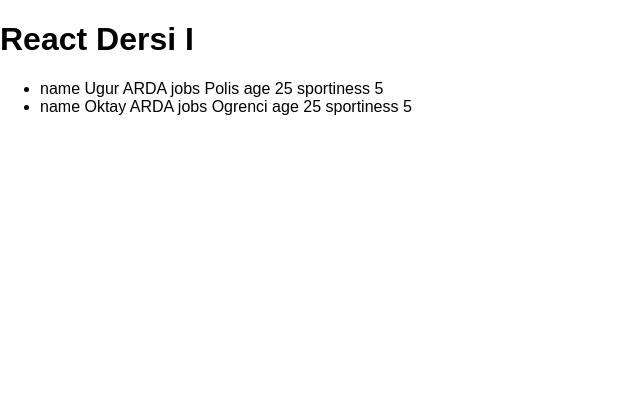
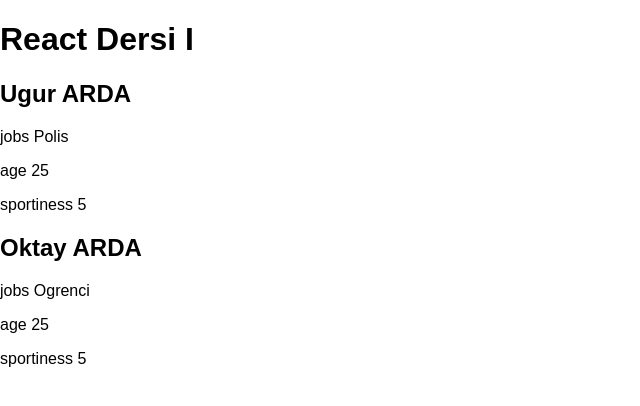
Before and after one commit to hoarda/react-dersi-1, a React (Create React App) app: page / in a window 1280 px wide. Shown: the top 406 px of the page, without its empty margins (0-640 px from the left). Built offline with nearby package versions, Linux system fonts and the light colour scheme.

Commit message:
Change html tags

```diff
--- a/src/App.js
+++ b/src/App.js
@@ -2,22 +2,21 @@
 
 function Person(props) {
   return (
-    <li>
-      name {props.name}
-      jobs {props.jobs}
-      age {props.age}
-      sportiness {props.sportiness}
-    </li>
+    <div>
+      <h2>{props.name}</h2>
+      <p>jobs {props.jobs}</p>
+      <p>age {props.age}</p>
+      <p>sportiness {props.sportiness}</p>
+    </div>
   );
 }
+
 function App() {
   return (
     <div>
       <h1>React Dersi I</h1>
-      <ul>
-        <Person name="Ugur ARDA " jobs="Polis " age="25 " sportiness="5 " />
-        <Person name="Oktay ARDA " jobs="Ogrenci " age="25 " sportiness="5 " />
-      </ul>
+      <Person name="Ugur ARDA " jobs="Polis " age="25 " sportiness="5 " />
+      <Person name="Oktay ARDA " jobs="Ogrenci " age="25 " sportiness="5 " />
     </div>
   );
 }
```
